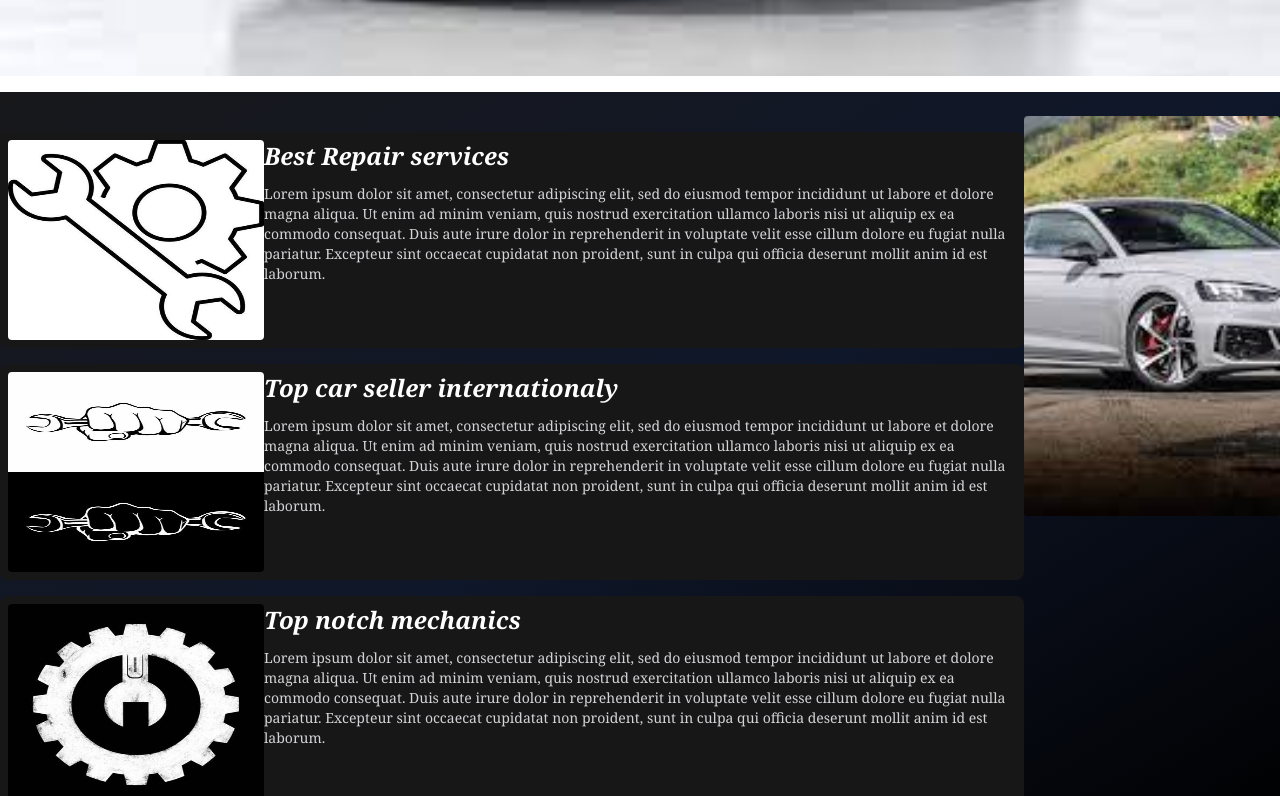
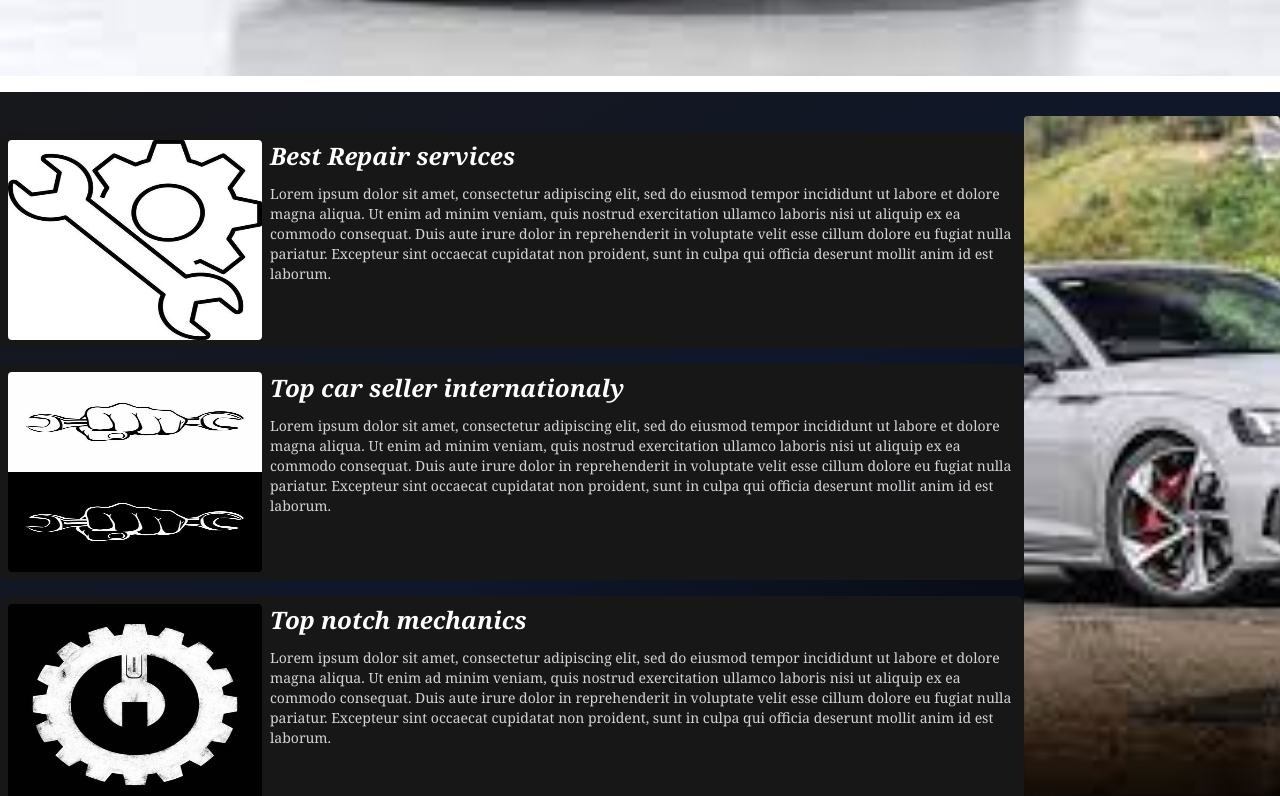
Before and after one commit to Royweru/react-v18-carpool-, a React (Vite) app: page / in a window 1280 px wide. Shown: the part 524-1320 px from the top of the page. Built offline with nearby package versions, Linux system fonts and the light colour scheme.

Commit message:
modified:   src/components/about.tsx

```diff
--- a/src/components/about.tsx
+++ b/src/components/about.tsx
@@ -22,9 +22,9 @@ export const About = () => {
   return (
     <div className=' w-full flex bg-gradient-to-br justify-evenly from-zinc-900 via-slate-900 to-black mt-4 py-6 mb-4 ' id='about'>
 
-         <div className=' md:w-4/5 w-full  py-4 flex flex-col gap-4'>
+         <div className=' md:w-4/5 w-full  py-4 flex flex-col gap-y-4'>
           {aboutContent.map(content=>(
-              <div className=" flex justify-evenly p-2 bg-neutral-900 rounded-lg" key={content.id}>
+              <div className=" flex justify-evenly p-2 bg-neutral-900 rounded-lg gap-x-2" key={content.id}>
               <div className="w-full">
                <img src={content.img} alt="" className=" w-full h-[200px] rounded" />
               </div>
@@ -40,7 +40,7 @@ export const About = () => {
           ))}
 
          </div>
-        <div className="p-3 bg-[url('/images/slide1.jpeg')] h-[400px] md:block hidden  md:w-1/5 bg-center bg-cover rounded"/>
+        <div className="p-3 bg-[url('/images/slide1.jpeg')]  md:block hidden  md:w-1/5 bg-center bg-cover rounded"/>
         </div>
   )
 }
```
